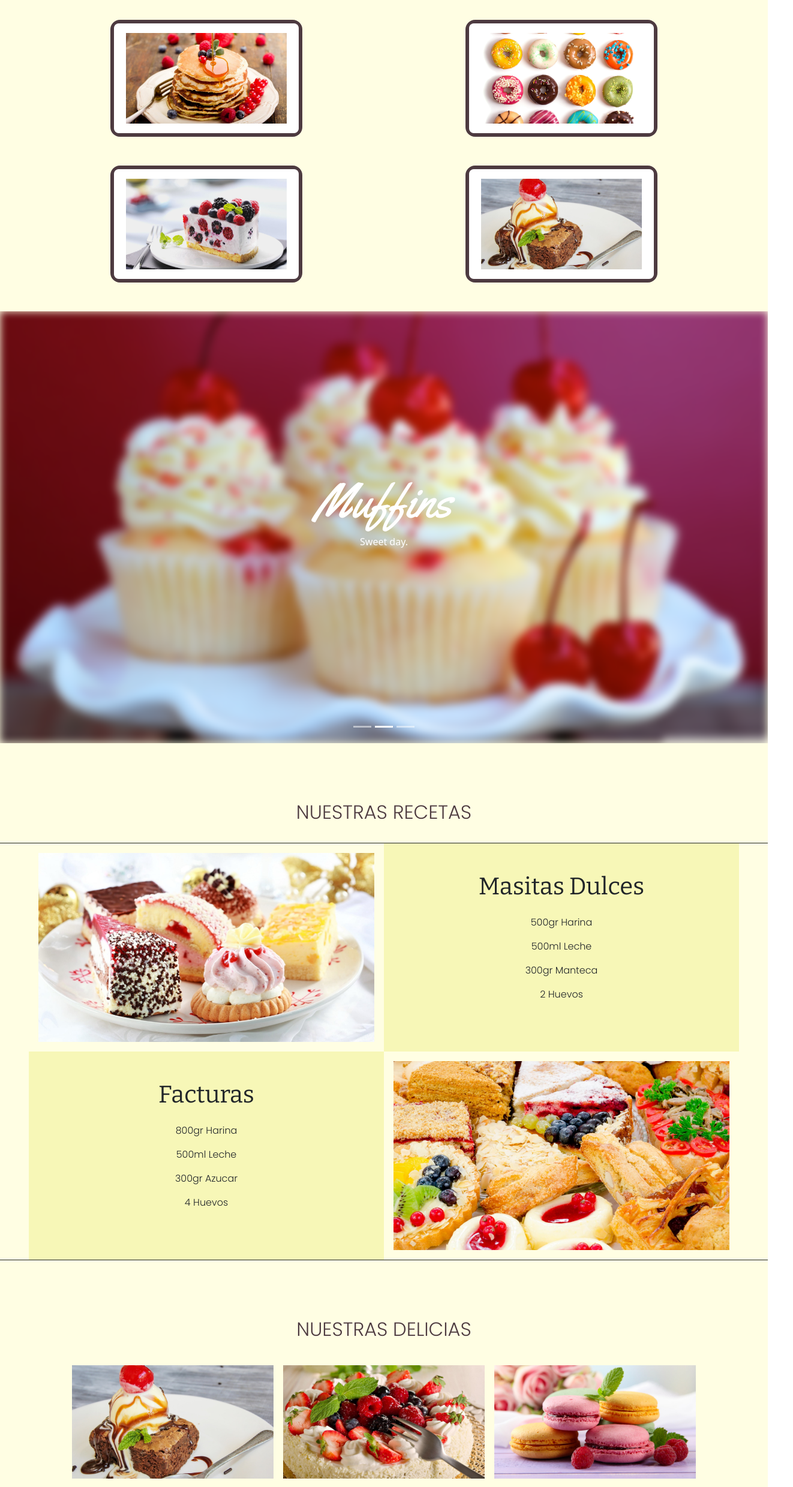
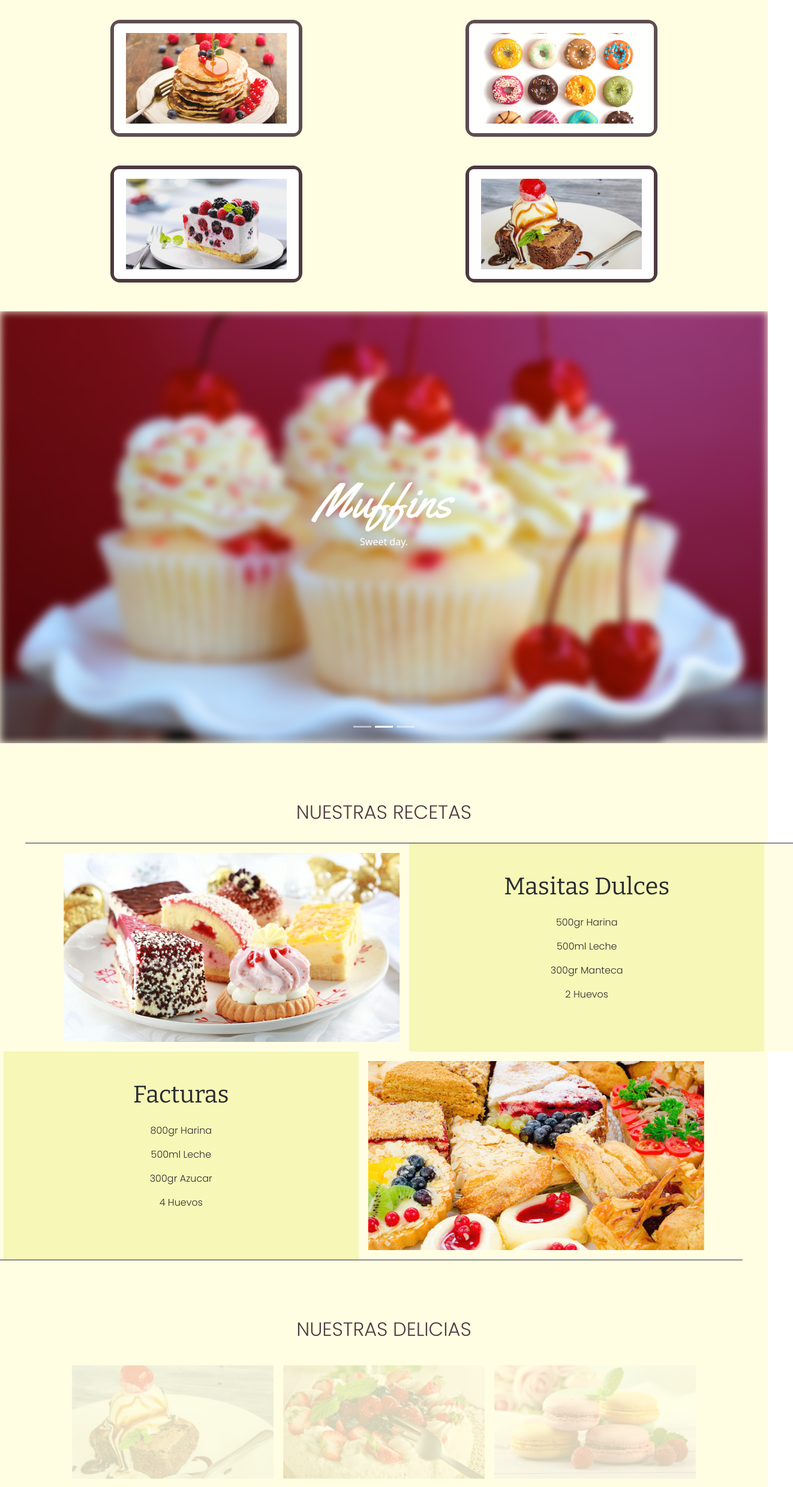
Before and after one commit to marcom25/panaderia-proyect, a React (Create React App) app: page / in a window 1280 px wide. Shown: the part 965-3444 px from the top of the page at 60% size, 1322 px wide, since content can reach past the window. Built offline with nearby package versions, Linux system fonts and the light colour scheme; a web font is replaced by a local one.

Commit message:
Adding wow animations

```diff
--- a/package.json
+++ b/package.json
@@ -7,10 +7,8 @@
     "@testing-library/jest-dom": "^5.16.1",
     "@testing-library/react": "^12.1.2",
     "@testing-library/user-event": "^13.5.0",
-    "aos": "^2.3.4",
     "bootstrap": "^5.1.3",
     "express": "^4.17.2",
-    "gsap": "^3.9.1",
     "nodemon": "^2.0.15",
     "react": "^17.0.2",
     "react-burger-menu": "^3.0.6",
@@ -19,7 +17,8 @@
     "react-parallax": "^3.3.0",
     "react-router-dom": "^6.2.1",
     "react-scripts": "^5.0.0",
-    "web-vitals": "^2.1.4"
+    "web-vitals": "^2.1.4",
+    "wowjs": "^1.1.3"
   },
   "scripts": {
     "start": "react-scripts start",
--- a/public/index.html
+++ b/public/index.html
@@ -11,7 +11,7 @@
     />
     <link rel="apple-touch-icon" href="%PUBLIC_URL%/logo192.png" />
     <link rel="manifest" href="%PUBLIC_URL%/manifest.json" />
-
+    <link rel="stylesheet" href="https://cdn.jsdelivr.net/npm/animate.css@3.5.2/animate.min.css">
     <title>Bakery Shop</title>
   </head>
   <body>
--- a/src/components/CollageImages.jsx
+++ b/src/components/CollageImages.jsx
@@ -1,7 +1,6 @@
 // IMPORTS DE MODULOS
 import React, { useEffect } from 'react';
-import Aos from 'aos';
-import 'aos/dist/aos.css';
+import WOW from 'wowjs';
 // IMPORTANDO IMAGENES
 import bakeryUno from "../images/bakery/bakery.jpg";
 import bakeryDos from "../images/bakery/bakery2.jpg";
@@ -15,39 +14,39 @@ import macaroons from "../images/bakery/macaroons.jpg";
 
 
 const CollageImages = () => {
-
     useEffect(() => {
-        Aos.init({duration: 4000});
+        const wow = new WOW.WOW({});
+      wow.init();
     }, []);
 
     return (
         <>
 
-            <div className="col-md-4 col-12 p-3 p-md-2" data-aos="zoom-in">
+            <div className="col-md-4 col-12 p-3 p-md-2 wow fadeIn" data-wow-delay= '3s' data-wow-duration="2s" >
                 <img src={brownie} alt="muffins" className="w-100 h-100"/>
             </div>
-            <div className="col-md-4 col-12 p-3 p-md-2" data-aos="zoom-in">
+            <div className="col-md-4 col-12 p-3 p-md-2 wow fadeIn" data-wow-delay= '3s' data-wow-duration="2s">
                 <img src={cakeTres} alt="muffins" className="w-100 h-100"/>
             </div>
-            <div className="col-md-4 col-12 p-3 p-md-2" data-aos="zoom-in">
+            <div className="col-md-4 col-12 p-3 p-md-2 wow fadeIn" data-wow-delay= '3s' data-wow-duration="2s">
                 <img src={macaroons} alt="muffins" className="w-100 h-100"/>
             </div>
-            <div className="col-md-4 col-12 p-3 p-md-2" data-aos="zoom-in">
+            <div className="col-md-4 col-12 p-3 p-md-2 wow fadeIn" data-wow-delay= '3s' data-wow-duration="2s">
                 <img src={cakeUno} alt="muffins" className="w-100 h-100"/>
             </div>
-            <div className="col-md-4 col-12 p-3 p-md-2" data-aos="zoom-in">
+            <div className="col-md-4 col-12 p-3 p-md-2 wow fadeIn" data-wow-delay= '3s' data-wow-duration="2s">
                 <img src={bakeryUno} alt="muffins" className="w-100 h-100"/>
             </div>
-            <div className="col-md-4 col-12 p-3 p-md-2" data-aos="zoom-in">
+            <div className="col-md-4 col-12 p-3 p-md-2 wow fadeIn" data-wow-delay= '3s' data-wow-duration="2s">
                 <img src={croissants} alt="muffins" className="w-100 h-100"/>
             </div>
-            <div className="col-md-4 col-12 p-3 p-md-2" data-aos="zoom-in">
+            <div className="col-md-4 col-12 p-3 p-md-2 wow fadeIn" data-wow-delay= '3s' data-wow-duration="2s">
                 <img src={cakeDos} alt="muffins" className="w-100 h-100"/>
             </div>
-            <div className="col-md-4 col-12 p-3 p-md-2" data-aos="zoom-in">
+            <div className="col-md-4 col-12 p-3 p-md-2 wow fadeIn" data-wow-delay= '3s' data-wow-duration="2s">
                 <img src={bakeryDos} alt="muffins" className="w-100 h-100"/>
             </div>
-            <div className="col-md-4 col-12 p-3 p-md-2" data-aos="zoom-in">
+            <div className="col-md-4 col-12 p-3 p-md-2 wow fadeIn" data-wow-delay= '3s' data-wow-duration="2s">
                 <img src={cheesecake} alt="muffins" className="w-100 h-100"/>
             </div>
 
--- a/src/components/Grid.jsx
+++ b/src/components/Grid.jsx
@@ -1,6 +1,6 @@
 // IMPORTS DE MODULOS
 import React, { useEffect } from 'react';
-
+import WOW from 'wowjs';
 // IMPORTS DE COMPONENTES
 import Sidebar from "./Sidebar";
 import Navbar from './Navbar';
@@ -25,10 +25,13 @@ import image6 from "../images/bakery/brownie.jpg";
 
 const Grid = () => {
 
-
+    useEffect(() => {
+        const wow = new WOW.WOW({});
+      wow.init();
+    }, []);
 
     return (
-        <div className="container-xs" style={{padding: "0", overflow: 'hidden'}}>
+        <div className="container-xs bg-cream" style={{padding: "0"}}>
             <div className='row'>
                 <div className='col-12 p-0 bg-pink'>
                     <Navbar />
@@ -42,8 +45,8 @@ const Grid = () => {
 
             </div>
             <div className='row justify-content-sm-center bg-cream py-4 px-lg-5'>
-                <h2 className="texto text-uppercase text-center brown-font pt-5 font-poppins">¡Nuevos productos!</h2>
-                <div className='cards col-md-6 py-4'>
+                <h2 className="texto text-uppercase text-center brown-font pt-5 font-poppins wow slideInUp" data-wow-delay= '0.3s' data-wow-duration="2s">¡Nuevos productos!</h2>
+                <div className='cards col-md-6 py-4 wow fadeIn' data-wow-delay= '2s' data-wow-duration="3s">
                     <Card
                     image={image1}
                     msg="Pancakes"
@@ -56,7 +59,7 @@ const Grid = () => {
                     contentClass='card-title text-center accordion-body font-bitter'
                     />
                 </div>
-                <div className='col-md-6 py-4'>
+                <div className='col-md-6 py-4 wow fadeIn' data-wow-delay= '2s' data-wow-duration="3s">
                     <Card
                     image={image2}
                     msg="Donuts"
@@ -68,7 +71,7 @@ const Grid = () => {
                     contentClass='card-title text-center accordion-body font-bitter'
                     />
                 </div>
-                <div className='col-md-6 py-4'>
+                <div className='col-md-6 py-4 wow fadeIn' data-wow-delay= '2s' data-wow-duration="2s">
                     <Card
                     image={image3}
                     msg="Torta"
@@ -80,7 +83,7 @@ const Grid = () => {
                     contentClass='card-title text-center accordion-body font-bitter'
                     />
                 </div>
-                <div className=' col-md-6 py-4'>
+                <div className='col-md-6 py-4 wow fadeIn' data-wow-delay= '2s' data-wow-duration="2s">
                     <Card
                     image={image6}
                     msg="Brownie"
@@ -99,9 +102,9 @@ const Grid = () => {
                 </div>
             </div>
             <div className="bg-cream pt-5 pb-4">
-                <h2 className="texto text-uppercase text-center brown-font pt-5 font-poppins" data-aos="slide-up">Nuestras recetas</h2>
+                <h2 className="texto text-uppercase text-center brown-font pt-5 font-poppins wow slideInUp" data-wow-delay= '0.3s' data-wow-duration="2s" data-wow-offset= '1'>Nuestras recetas</h2>
             </div>
-            <div className='row bg-cream border-top border-dark px-lg-5' data-aos="fade-left">
+            <div className='row bg-cream border-top border-dark px-lg-5 wow fadeInRight' data-wow-delay= '2s' data-wow-duration="2s">
                 <ImgBlock
                 h1='Masitas Dulces'
                 p1='500gr Harina'
@@ -112,7 +115,7 @@ const Grid = () => {
                 textAtributes='col-sm p-0 bg-cream-dark'
                 imgAtributes='col-sm p-0 bg-cream d-flex justify-content-center' />
             </div>
-            <div className='row bg-cream flex-row-reverse border-bottom border-dark px-lg-5' data-aos="fade-right">
+            <div className='row bg-cream flex-row-reverse border-bottom border-dark px-lg-5 wow fadeInLeft' data-wow-delay= '2s' data-wow-duration="2s">
                 <ImgBlock
                 h1='Facturas'
                 p1='800gr Harina'
@@ -124,7 +127,7 @@ const Grid = () => {
                 imgAtributes='col-sm p-0 bg-cream pt-5 pt-sm-0 d-flex justify-content-center'/>
             </div>
             <div className='row padding-collage bg-cream py-5'>
-                <h2 className="texto text-uppercase text-center pt-5 pb-4 brown-font font-poppins" data-aos="slide-up">Nuestras delicias</h2>
+                <h2 className="texto text-uppercase text-center pt-5 pb-4 brown-font font-poppins wow slideInUp" data-wow-delay= '0.3s' data-wow-duration="2s">Nuestras delicias</h2>
                 <CollageImages/>
             </div>
             <div className='row'>
--- a/src/components/ImgBlock.jsx
+++ b/src/components/ImgBlock.jsx
@@ -15,7 +15,7 @@ const ImgBlock = ({image, textAtributes, imgAtributes, p1, p2, p3, p4, h1}) => {
                 <img className='p-3 w-100' src={image} alt=''/>
             </div>
             <div className={textAtributes}>
-                <h1 className='pt-3 pt-md-4 mb-xl-4 pt-lg-5  text-center font-bitter '>{h1}</h1>
+                <h1 className='pt-3 pt-md-4 mb-xl-4 pt-lg-5  text-center font-bitter'>{h1}</h1>
                 <p className='text-center font-poppins'>{p1}</p>
                 <p className='text-center font-poppins'>{p2}</p>
                 <p className='text-center font-poppins'>{p3}</p>
--- a/src/components/ParallaxBg.jsx
+++ b/src/components/ParallaxBg.jsx
@@ -1,13 +1,19 @@
 // IMPORTS DE MODULOS
 import React, {useEffect} from 'react';
 import { Parallax } from 'react-parallax';
-
+import WOW from 'wowjs';
 // IMPORTS DE CSS
 import "../css/ParallaxBg.css"
 import "../css/Fonts.css"
 
 
 const ParallaxBg = () => {
+
+    useEffect(() => {
+        const wow = new WOW.WOW({});
+      wow.init();
+    }, []);
+
     return (
 
         <Parallax
@@ -16,8 +22,8 @@ const ParallaxBg = () => {
             bgImageAlt="the dog"
             strength={-200}
         >
-            <h1 className='texto text-center paragraph font-satisfy text-wrap'>Las mejores cosas en la vida son dulces</h1>
-            <p className='texto text-center paragraph font-satisfy text-wrap pt-5 mt-2 d-none d-sm-block'>No te quedes con las ganas..</p>
+            <h1 className='texto text-center paragraph font-satisfy text-wrap wow fadeIn' data-wow-delay= '1s' data-wow-duration="2s">Las mejores cosas en la vida son dulces</h1>
+            <p className='texto text-center paragraph font-satisfy text-wrap pt-5 mt-2 d-none d-sm-block wow fadeIn' data-wow-delay= '4s' data-wow-duration="2s">No te quedes con las ganas..</p>
             <div className='sizer' />
         </Parallax>
     );
```
Also changed, not shown: 1 other file (tests, documents, lock files or other folders).
